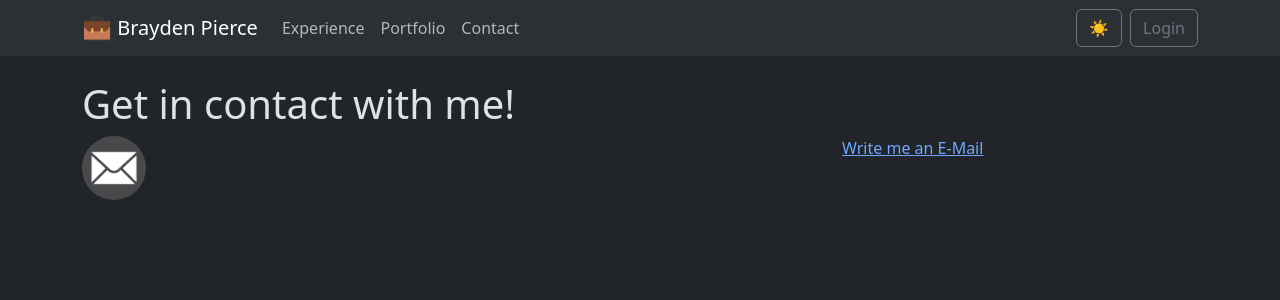
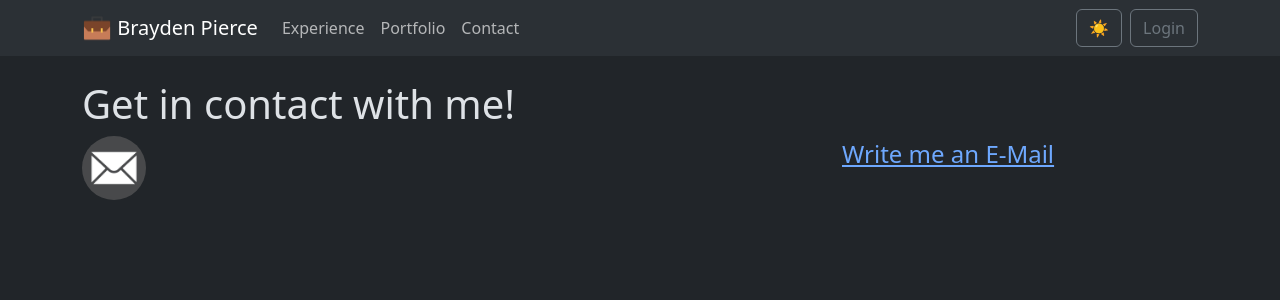
Before and after one commit to BraydenPierce/My-Portfolio-Webpage, a React (Create React App) app in the folder frontend/: page /contact in a window 1280 px wide. Shown: the top 300 px of the page. Built offline with nearby package versions, Linux system fonts and the light colour scheme.

Commit message:
Increased font size

```diff
--- a/frontend/src/components/ButtonMailTo.jsx
+++ b/frontend/src/components/ButtonMailTo.jsx
@@ -7,6 +7,7 @@ const ButtonMailto = ({ mailto, label }) => {
     return (
         <Link
             to='#'
+            className="fs-4"
             onClick={(e) => {
                 window.location.href = mailto;
                 e.preventDefault();
```
